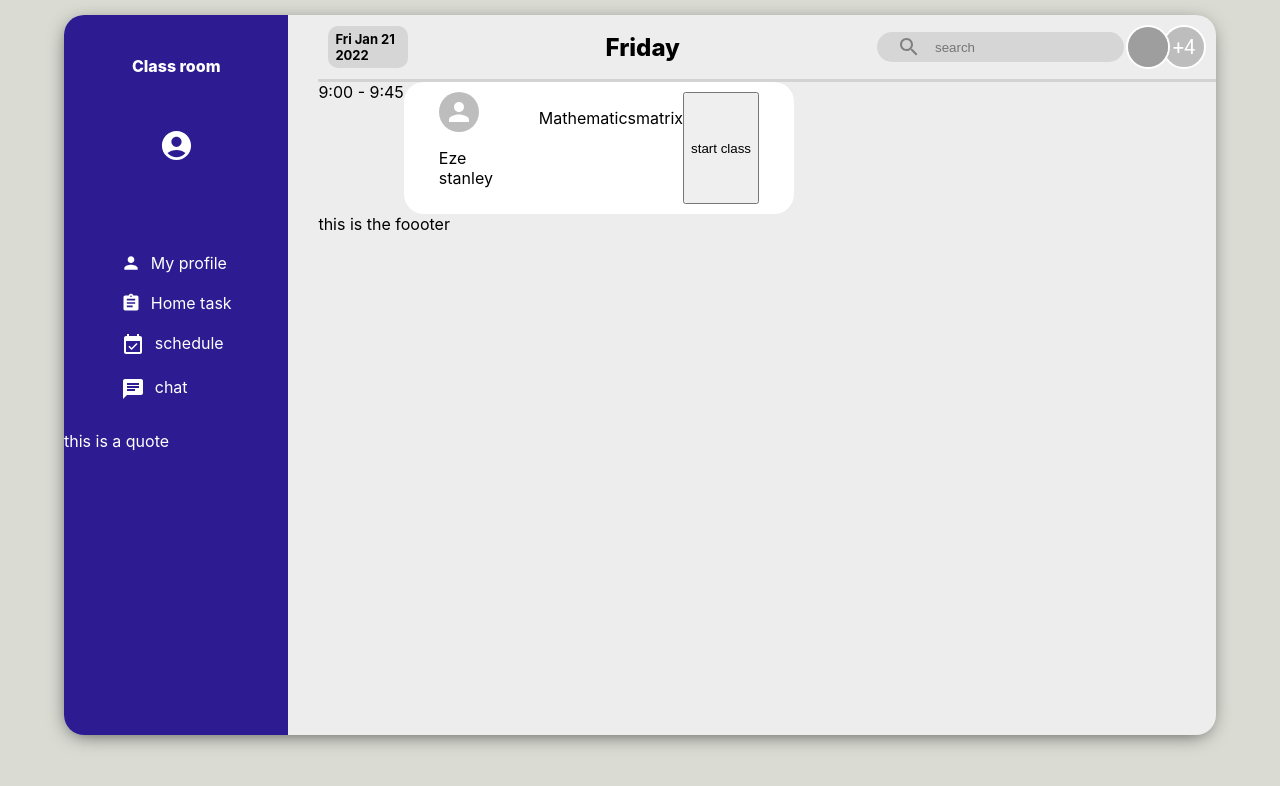
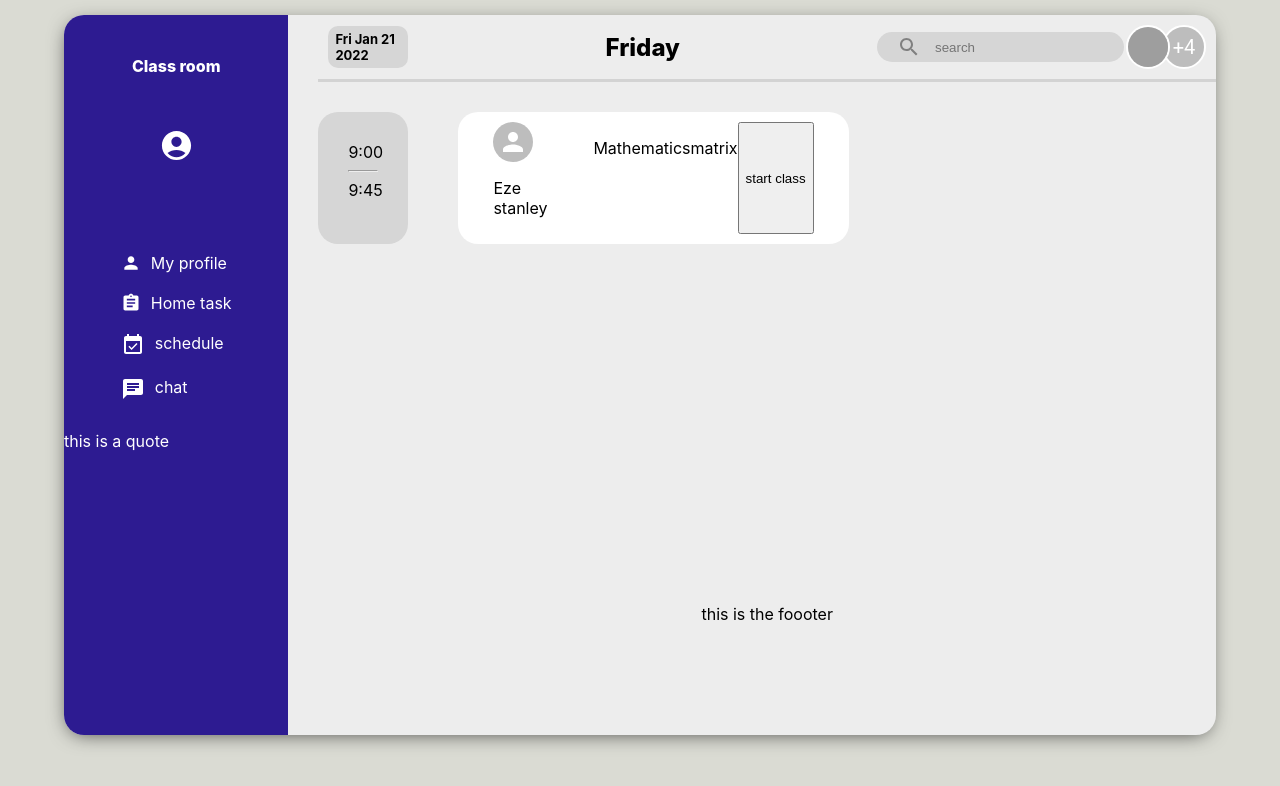
Before and after one commit to Blackmile/hillz-class, a React (Create React App) app: page / in a window 1280 px wide. Shown: the top 786 px of the page. Built offline with nearby package versions, Linux system fonts and the light colour scheme; grey boxes are pictures that could not be loaded.

Commit message:
upsate main footer

```diff
--- a/src/Main.css
+++ b/src/Main.css
@@ -11,6 +11,7 @@
     align-items: center;
     border-bottom: 3px solid lightgrey;
     justify-content: space-between;
+    margin-bottom: 30px;
 }
 
 .main_headerRight {
@@ -73,3 +74,18 @@
 .main_body {
     display: flex;
 }
+
+.timer {
+    margin-right: 50px;
+    background-color: rgb(214, 214, 214);
+    width: 30px;
+    flex-wrap: wrap;
+    border-radius: 20px;
+    align-items: center;
+    padding: 30px;
+}
+
+.main_footer {
+    margin-top: 45vh;
+    align-self: center;
+}
--- a/src/Main.js
+++ b/src/Main.js
@@ -34,7 +34,7 @@ function Main() {
 
           <div className='main_body'>
             <div className='timer'>
-              <span>9:00 - 9:45</span>
+              <span>9:00 <hr /> 9:45</span>
             </div>
             <div className='class'>
               <ClassDetails />
```
